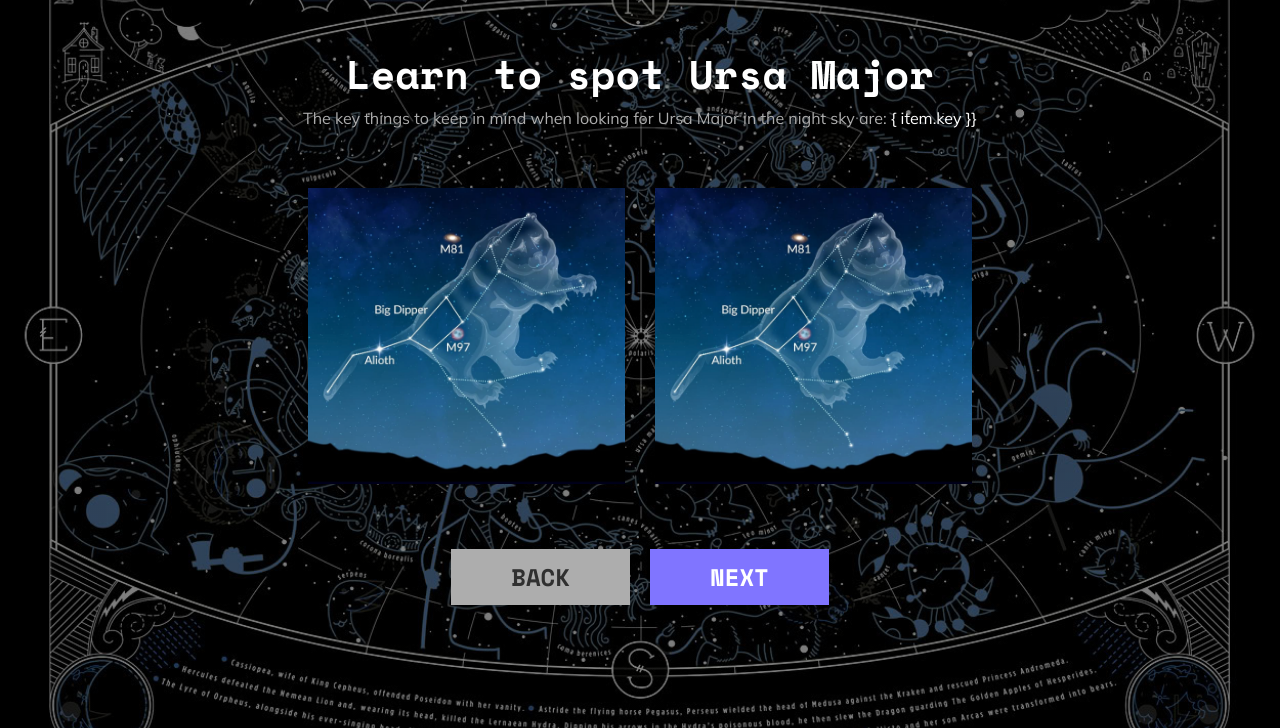
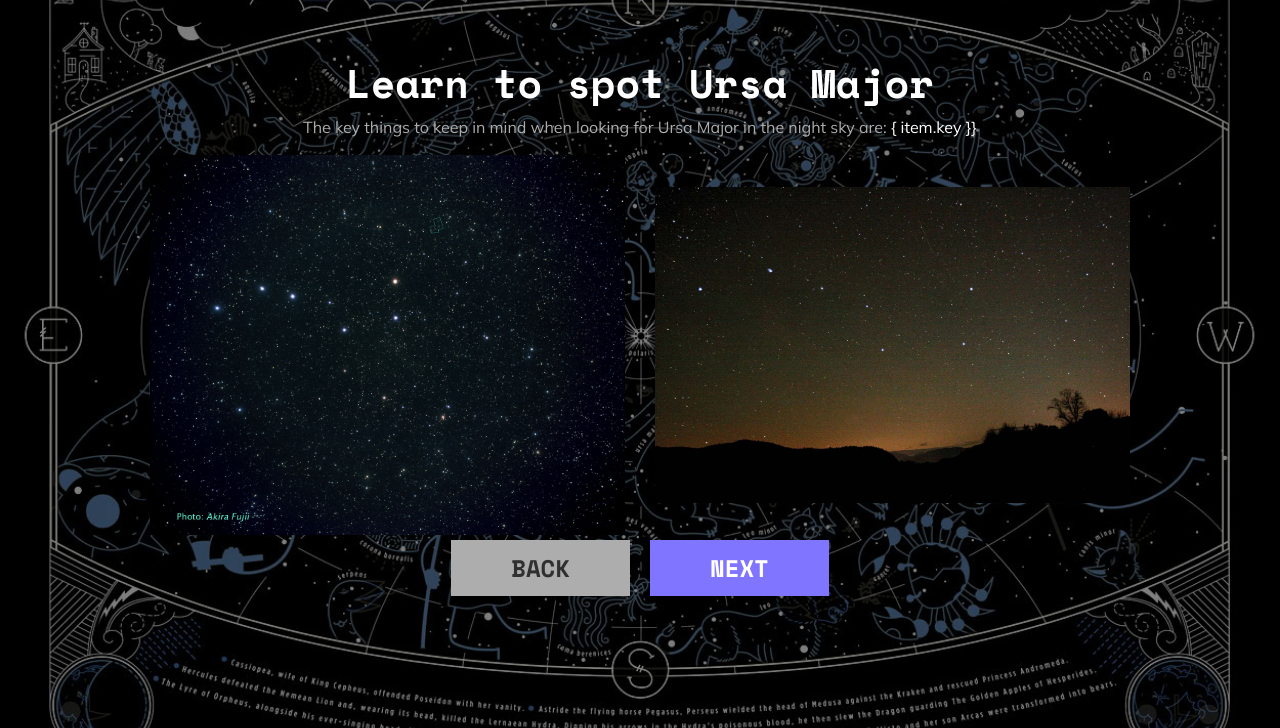
Before and after one commit to crystaljyang/constellation-quiz, a Flask app: page /learn/1 in a window 1280 px wide. Shown: the part 72-800 px from the top of the page. Run offline with Flask 3, Linux system fonts and the light colour scheme; some libraries are stand-ins or nearby versions.

Commit message:
image on canvas

```diff
--- a/server.py
+++ b/server.py
@@ -14,12 +14,12 @@ popular_constellations = [
         'brightest star': 'Alioth',
         'characteristics': 'The Big Dipper is one of the most recognizable constellations in the sky. It is a circumpolar constellation, meaning it is visible year-round in the Northern Hemisphere. The Big Dipper is part of the Ursa Major constellation, which is the third largest constellation in the sky. The Big Dipper is made up of seven bright stars that form a shape that looks like a large ladle or dipper. The two stars that form the front of the ladle are called the Pointers because they point to the North Star, Polaris. The Big Dipper is also known as the Plough in the United Kingdom and Ireland.',
         'image': 'big-dipper-ss.png',
-        'imagel1': 'big-dipper-ss.png',
-        'imagel2': 'big-dipper-ss.png',
-        'imageq': 'big-dipper-ss.png',
+        'imagel1': 'ursa-photo.jpg',
+        'imagel2': 'bigdipper-sky2.jpg',
+        'imageq': 'bigdipper-sky.jpg',
         'key':'The Belt',
         'namesake': 'The Big Dipper is named after its resemblance to a large ladle or dipper. The word "dipper" comes from the Old English word "dyppan," which means "to dip." The word "ladle" comes from the Old English word "hlædel," which means "a vessel for drawing out liquid." The Big Dipper is also known as the Plough in the United Kingdom and Ireland.',
-        'points': [[480,44],[536,127],[428,224],[358,183],[255,219],[165,241],[78,364]],
+        'points': [[650,177],[650,277],[500,308],[457,236],[350,220],[265,200],[147,250]],
         'answers': [[1,3],[0,2],[1,3],[0,2,4],[3,5],[4,6],[5]],
     },
     {
@@ -33,7 +33,7 @@ popular_constellations = [
         'image': 'little-dipper-ss.jpg',
         'imagel1': 'big-dipper-ss.png',
         'imagel2': 'big-dipper-ss.png',
-        'imageq': 'big-dipper-ss.png',
+        'imageq': 'bigdipper-sky.jpg',
         'namesake': 'The Little Dipper is named after its resemblance to a small ladle or dipper. The word "dipper" comes from the Old English word "dyppan," which means "to dip." The word "ladle" comes from the Old English word "hlædel," which means "a vessel for drawing out liquid." The Little Dipper is also known as the Little Bear in Latin.',
         'points': [[306,378],[353,334],[249,289],[293,260],[275,168],[304,87],[334,20]],
         'answers': [[1,2],[0,3],[0,3],[1,2,4],[3,5],[4,6],[5]],
--- a/static/main.css
+++ b/static/main.css
@@ -22,6 +22,13 @@ body, html {
   justify-content: center;
   height: 70vh;
   text-align: center;
+}
+
+.centered-contented {
+  display: flex;
+  align-items: center;
+  justify-content: center;
+  margin: 0 0 0 0;
 }
 .centered-text {
   font-size: 24px;
@@ -137,24 +144,20 @@ body, html {
 }
 
 /*LEARN*/
-.learn-image {
-  max-width: 500px; /* Set maximum width for the images */
-  height: auto; /* Maintain aspect ratio */
-  display: block; /* Ensure images are displayed as blocks */
-  margin-bottom: 50px;
+.learn_img {
+  max-height: 400px;  /* Maximum height */
+  max-width: 100%;    /* Maximum width to maintain aspect ratio */
+  height: auto;       /* Maintain aspect ratio */
+  width: auto;        /* Maintain aspect ratio */
 }
+
+
 .lh{
   font-family: 'Space Mono', monospace;
   font-weight: 900;
 }
 .lsh{
   color:
-}
-.learn_img{
-  margin: 0;
-  margin-top: 4vh;
-  max-width: 100%;
-  margin-bottom: 50px;
 }
 /*QUIZ PAGE*/
 #canvas-container {
--- a/static/script.js
+++ b/static/script.js
@@ -8,7 +8,7 @@ function setup() {
     points = constellationData.points;
     correctMatch = [constellationData.answers];
     consl = [constellationData.id];
-
+    imgBig = loadImage("../static/images/"+[constellationData.imageq]);
     noCanvas();  // This ensures P5 doesn't create an automatic canvas.
     let canvas = createCanvas(950, 650);
     canvas.parent('canvas-container');
@@ -22,10 +22,14 @@ function setup() {
 
 function draw() {
   if (typeof constellationData !== 'undefined') {
-    background('#2f4258');
+    background(imgBig);
     displayPoints();
     displayConnected();
     displayElastic();
+    // Display mouse coordinates
+    if (mouseX >= 0 && mouseX <= width && mouseY >= 0 && mouseY <= height) { // Check if mouse is within canvas
+      text(`X: ${mouseX}, Y: ${mouseY}`, mouseX + 10, mouseY + 20); // Display coordinates near the mouse cursor
+    }
   }
 }
 
@@ -36,11 +40,10 @@ function displayPoints() {
         var x = o[0];
         var y = o[1];
         noFill();
-        fill(255);
-        stroke(0);
+        noStroke()
         circle(x, y, pointRadius * 2);
         fill(255);
-        //text(i, x + pointRadius + 2, y + 5);
+        text(i, x + pointRadius + 2, y + 5);
 }
 }
 
@@ -66,6 +69,7 @@ function connectPoints(pi1, pi2) {
     var p1 = points[pi1];
     var p2 = points[pi2];
     push();
+    stroke(255); // Set the stroke color to white
     strokeWeight(5);
     line(p1[0], p1[1], p2[0], p2[1]);
     pop();
@@ -75,6 +79,7 @@ function displayElastic() {
     if (nextPoint <= 0 || selectedPoints.length === 0)
         return;
     var lastSelectedPoint = points[selectedPoints[selectedPoints.length - 1]];
+    stroke(255); // Set the stroke color to white
     line(lastSelectedPoint[0], lastSelectedPoint[1], mouseX, mouseY);
 }
 
--- a/templates/learn.html
+++ b/templates/learn.html
@@ -14,16 +14,13 @@
     </div>
   </div>
 
-  <div class="row centered-content">
-    <div class="col-2"></div>
-    <div class="col-4">
+  <div class="row centered-contented">
+    <div class="col-6">
       <img src="{{ url_for('static', filename='images/' + item.imagel1)}}" alt="{{ item.name}}" class="img-fluid learn_img">
     </div>
-    <div class="col-4">
+    <div class="col-6">
       <img src="{{ url_for('static', filename='images/' + item.imagel2)}}" alt="{{ item.name}}" class="img-fluid learn_img">
     </div>
-    <div class="col-2"></div>
-
   </div>
 
   <div class="row">
--- a/templates/quiz.html
+++ b/templates/quiz.html
@@ -10,7 +10,6 @@
 <div class="row justify-content-center">
   <div class="col-md-3">
       <div class="qh white">
-        <br>
         Where is {{ item.name }}?
       </div>
       <div class="container qinstr">
```
Also changed, not shown: static/images/bigdipper-sky.jpg (added), static/images/bigdipper-sky2.jpg (added), static/images/ursa-photo.jpg (added).
